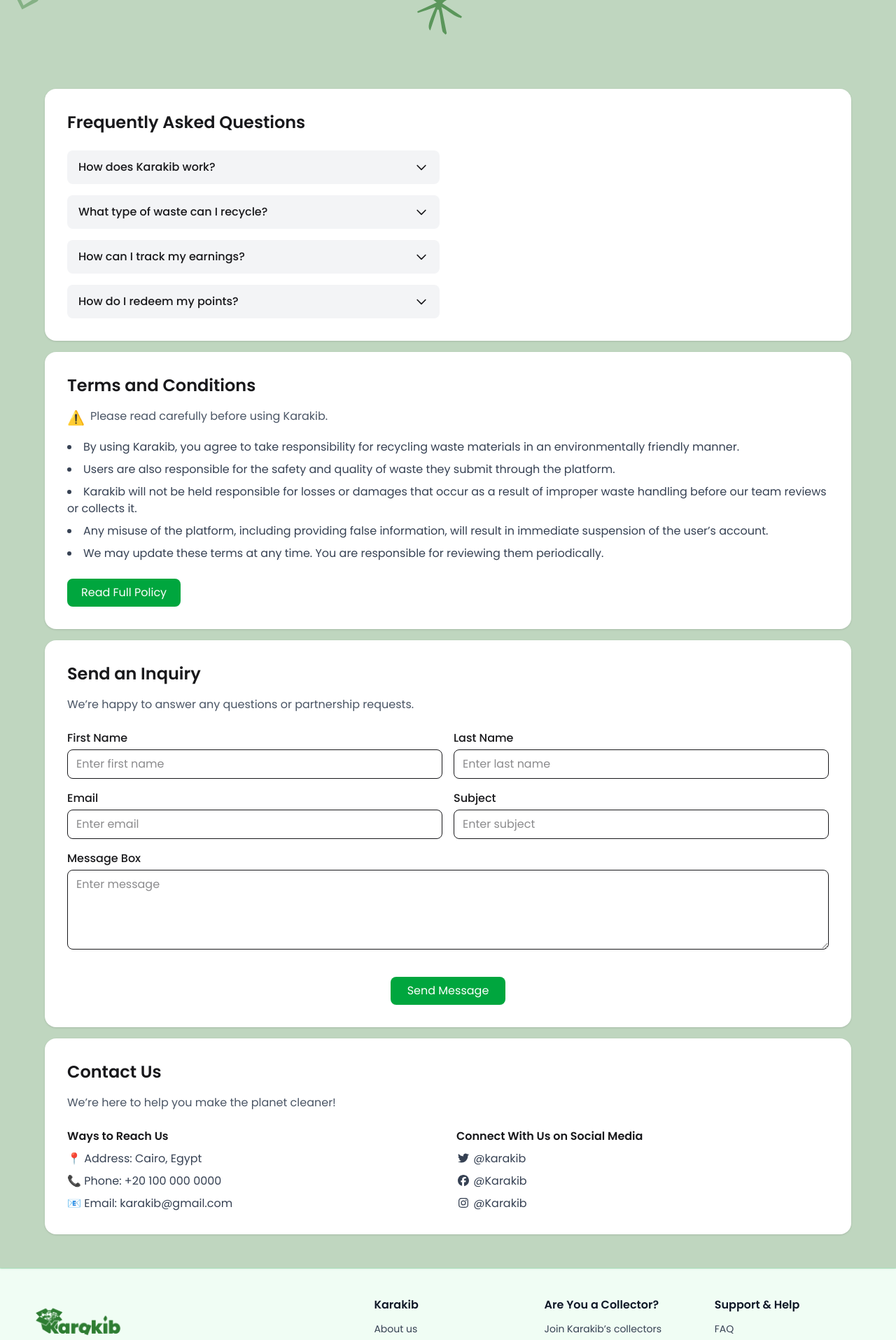
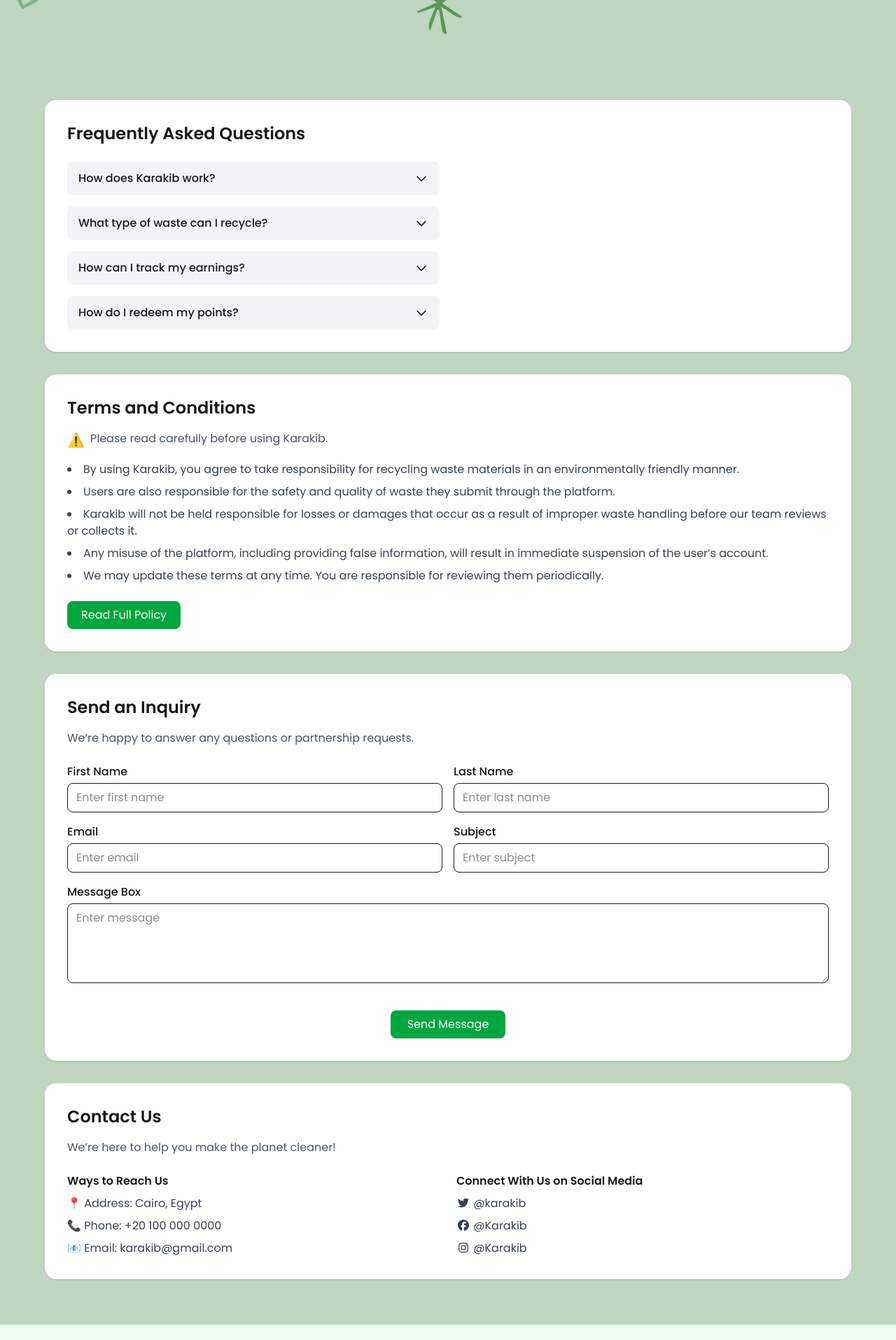
Before and after one commit to beshoymakram/KarakibFrontEnd, a Vue app: page /about in a window 1280 px wide. Shown: the part 1640-3555 px from the top of the page at 70% size. Built offline with nearby package versions, Linux system fonts and the light colour scheme.

Commit message:
+my between sections

```diff
--- a/src/views/AboutUs.vue
+++ b/src/views/AboutUs.vue
@@ -164,7 +164,7 @@
       </div>
     </section>
     <section class="w-full mx-auto bg-[#BFD6BF] shadow p-8">
-        <section class="max-w-6xl mx-auto my-4 bg-white rounded-2xl shadow p-8">
+        <section class="max-w-6xl mx-auto my-8 bg-white rounded-2xl shadow p-8">
       <h2 class="text-2xl font-semibold mb-6">Frequently Asked Questions</h2>
 
       <div class="grid md:grid-cols-2 gap-6">
@@ -198,7 +198,7 @@
         </div>
       </div>
     </section>
-     <section class="max-w-6xl mx-auto my-4 bg-white rounded-2xl shadow p-8">
+     <section class="max-w-6xl mx-auto my-8 bg-white rounded-2xl shadow p-8">
       <h2 class="text-2xl font-semibold mb-4">Terms and Conditions</h2>
 
       <p class="text-gray-600 mb-4 flex items-start">
@@ -221,7 +221,7 @@
       </div>
     </section>
 
-     <section class="max-w-6xl mx-auto my-4 bg-white rounded-2xl shadow p-8">
+     <section class="max-w-6xl mx-auto my-8 bg-white rounded-2xl shadow p-8">
       <h2 class="text-2xl font-semibold mb-4">Send an Inquiry</h2>
       <p class="text-gray-600 mb-6">We’re happy to answer any questions or partnership requests.</p>
 
@@ -265,7 +265,7 @@
     </section>
 
     <!-- Contact Us -->
-    <section class="max-w-6xl mx-auto my-4 bg-white rounded-2xl shadow p-8">
+    <section class="max-w-6xl mx-auto my-8 bg-white rounded-2xl shadow p-8">
       <h2 class="text-2xl font-semibold mb-4">Contact Us</h2>
       <p class="text-gray-600 mb-6">We’re here to help you make the planet cleaner!</p>
 
```
